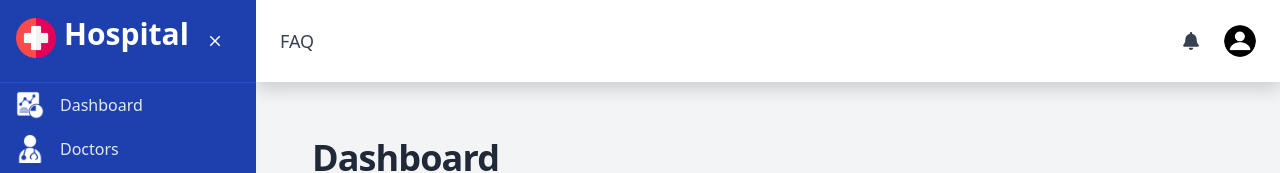
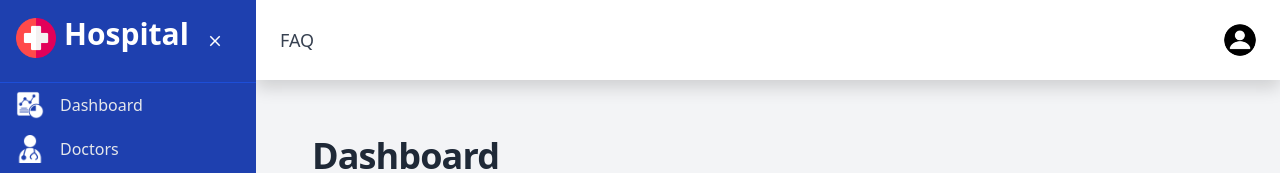
Before and after one commit to SeanAlden/hospital_management_system_frontend, a React (Create React App) app: page / in a window 1280 px wide. Shown: the top 173 px of the page. Built offline with nearby package versions, Linux system fonts and the light colour scheme; no server answers; sample sign-in values are in the browser's storage.

Commit message:
remove bell icon'

```diff
--- a/src/layouts/Layout.jsx
+++ b/src/layouts/Layout.jsx
@@ -1459,9 +1459,9 @@ function Layout({ children }) {
           <div className="text-lg font-medium text-gray-700">FAQ</div>
 
           <div className="relative flex items-center space-x-4">
-            <button className="p-2 rounded-full hover:bg-gray-100">
+            {/* <button className="p-2 rounded-full hover:bg-gray-100">
               <FaBell size={18} className="text-gray-700" />
-            </button>
+            </button> */}
 
             <div
               className="profile-btn cursor-pointer"
```
